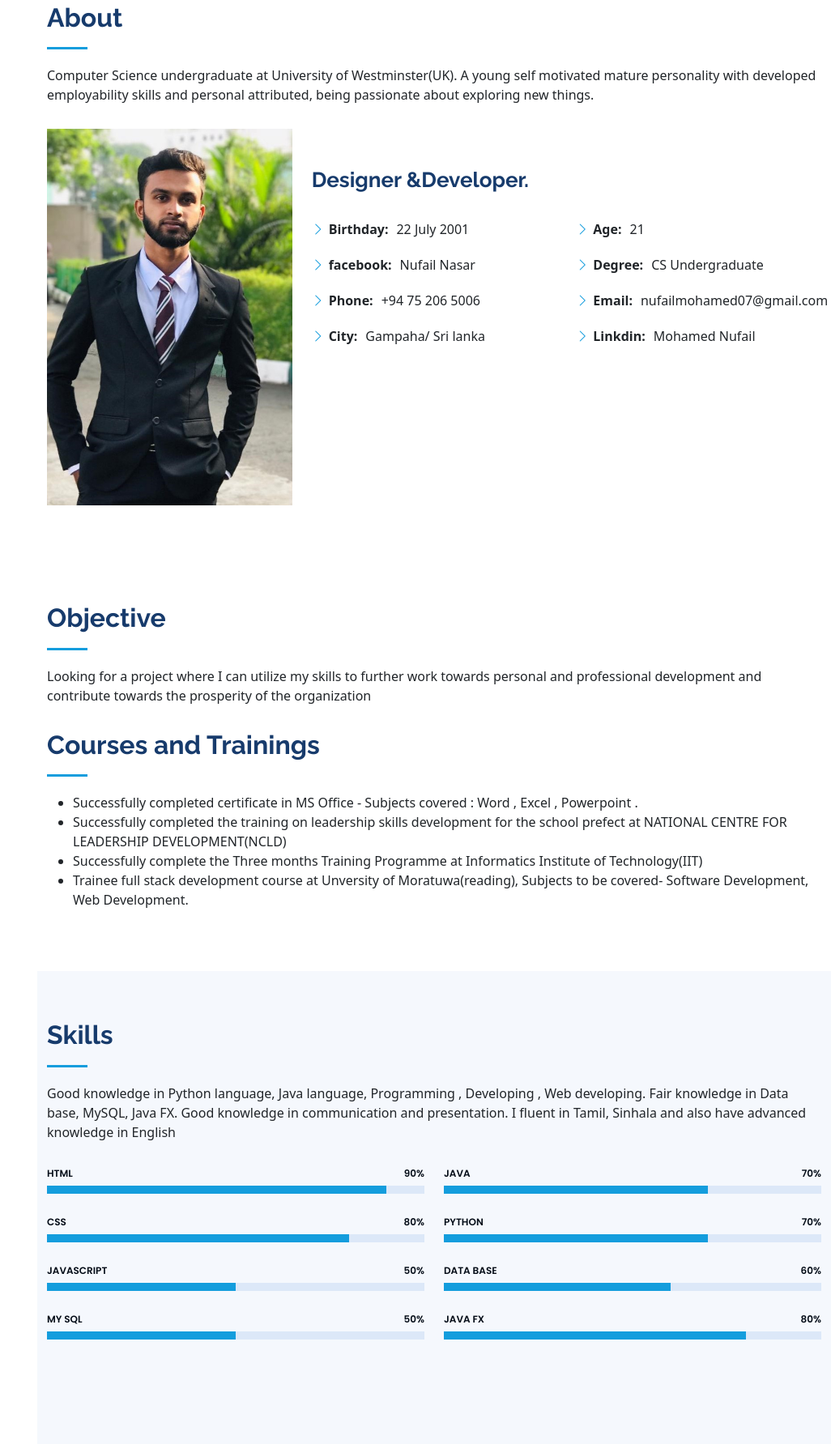
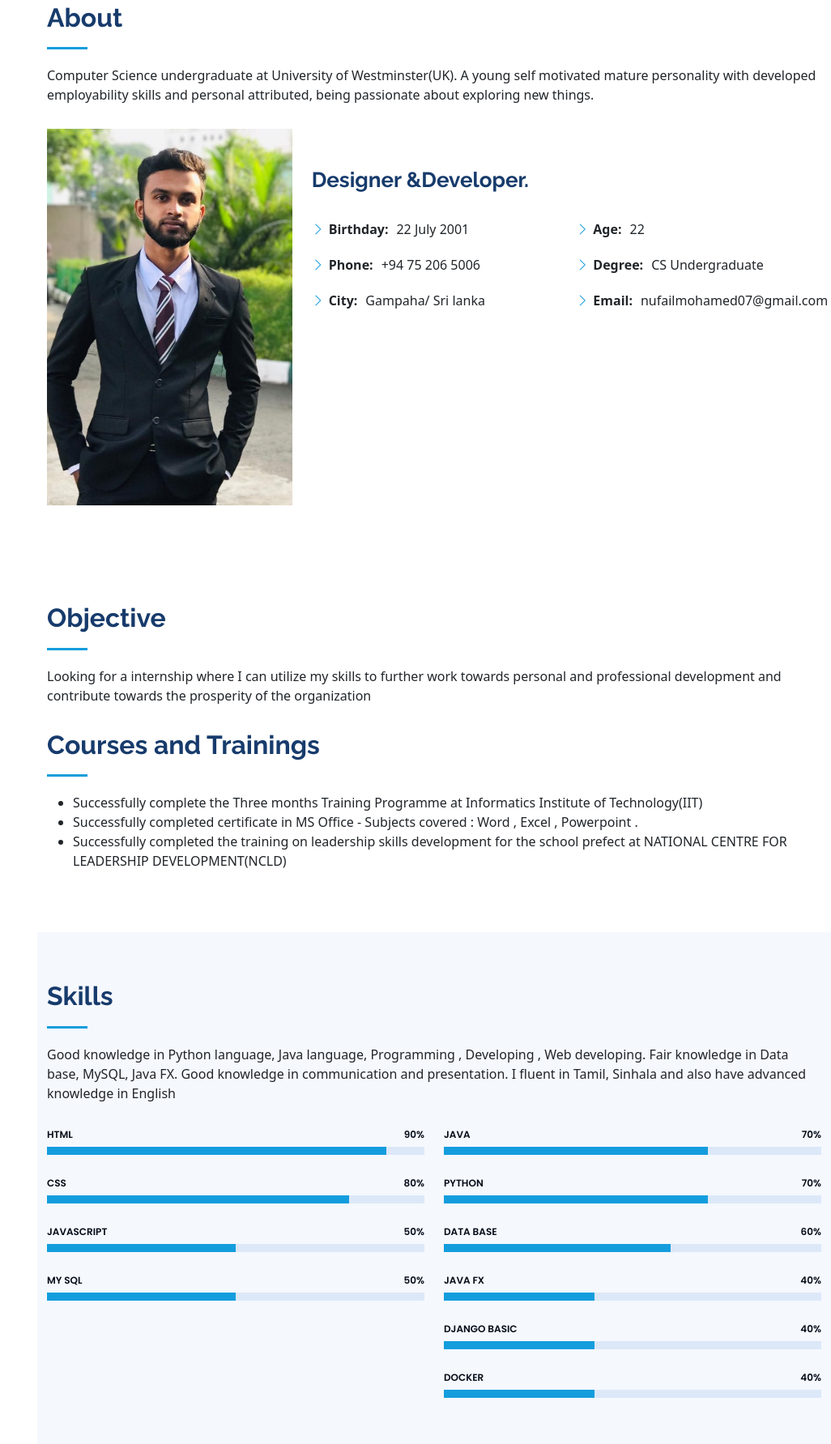
Before and after one commit to nufailgithub/nufailgithub.github.io, a plain HTML site: page index.html in a window 1280 px wide. Shown: the part 857-2640 px from the top of the page at 81% size, without its empty margins (254-1280 px from the left). Drawn offline with nearby package versions, Linux system fonts and the light colour scheme.

Commit message:
Update index.html

```diff
--- a/index.html
+++ b/index.html
@@ -38,10 +38,8 @@
         <img src="assets/img/profile1.jpg" alt="" class="img-fluid rounded-circle">
         <h1 class="text-light"><a href="index.html">Mohamed Nufail</a></h1>
         <div class="social-links mt-3 text-center">
-          <a href="#" class="twitter"><i class="bx bxl-twitter"></i></a>
-          <a href="#" class="facebook"><i class="bx bxl-facebook"></i></a>
-          <a href="#" class="instagram"><i class="bx bxl-instagram"></i></a>
-          <a href="#" class="linkedin"><i class="bx bxl-linkedin"></i></a>
+          <a href="www.linkedin.com/in/mohamed-nufail-a85ab6215" class="linkedin"><i class="bx bxl-linkedin"></i></a>
+          <a href="https://github.com/nufailgithub?tab=repositories" class="github"><i class="bx bxl-github"></i></a>
         </div>
       </div>
 
@@ -93,7 +91,6 @@
                 <ul>
                   <br>
                   <li><i class="bi bi-chevron-right"></i> <strong>Birthday:</strong> <span>22 July 2001</span></li>
-                  <li><i class="bi bi-chevron-right"></i> <strong>facebook:</strong> <span>Nufail Nasar</span></li>
                   <li><i class="bi bi-chevron-right"></i> <strong>Phone:</strong> <span>+94 75 206 5006</span></li>
                   <li><i class="bi bi-chevron-right"></i> <strong>City:</strong> <span>Gampaha/ Sri lanka</span></li>
                 </ul>
@@ -101,10 +98,9 @@
               <div class="col-lg-6">
                 <br>
                 <ul>
-                  <li><i class="bi bi-chevron-right"></i> <strong>Age:</strong> <span>21</span></li>
+                  <li><i class="bi bi-chevron-right"></i> <strong>Age:</strong> <span>22</span></li>
                   <li><i class="bi bi-chevron-right"></i> <strong>Degree:</strong> <span>CS Undergraduate</span></li>
                   <li><i class="bi bi-chevron-right"></i> <strong>Email:</strong> <span>nufailmohamed07@gmail.com</span></li>
-                  <li><i class="bi bi-chevron-right"></i> <strong>Linkdin:</strong> <span> Mohamed Nufail</span></li>
                 </ul>
               </div>
             </div>
@@ -122,7 +118,7 @@
         <div id="Objective" class="section-title">
           <h2>Objective</h2>
           <p>
-            Looking for a project where I can utilize my skills
+            Looking for a internship where I can utilize my skills
             to further work towards personal and
             professional development and contribute towards
             the prosperity of the organization</p>
@@ -131,10 +127,9 @@
         <div class="section-title">
           <h2>Courses and Trainings</h2>
           <ul>
+            <li><span>Successfully complete the Three months Training Programme at Informatics Institute of Technology(IIT)</span></li>
             <li><span>Successfully completed certificate in MS Office -  Subjects covered : Word , Excel , Powerpoint .</span></li>
             <li><span>Successfully completed the training on leadership skills development for the school prefect at NATIONAL CENTRE FOR LEADERSHIP DEVELOPMENT(NCLD)</span></li>
-            <li><span>Successfully complete the Three months Training Programme at Informatics Institute of Technology(IIT)</span></li>
-            <li><span>Trainee full stack development course at Unversity of Moratuwa(reading), Subjects to be covered- Software  Development, Web Development.</span></li>
           </ul>
         </div>
 
@@ -213,11 +208,26 @@
             </div>
 
             <div class="progress">
-              <span class="skill">Java FX <i class="val">80%</i></span>
+              <span class="skill">Java FX <i class="val">40%</i></span>
               <div class="progress-bar-wrap">
-                <div class="progress-bar" role="progressbar" aria-valuenow="80" aria-valuemin="0" aria-valuemax="100"></div>
+                <div class="progress-bar" role="progressbar" aria-valuenow="40" aria-valuemin="0" aria-valuemax="100"></div>
               </div>
             </div>
+
+            <div class="progress">
+              <span class="skill">Django Basic<i class="val">40%</i></span>
+              <div class="progress-bar-wrap">
+                <div class="progress-bar" role="progressbar" aria-valuenow="40" aria-valuemin="0" aria-valuemax="100"></div>
+              </div>
+            </div>
+
+            <div class="progress">
+              <span class="skill">Docker<i class="val">40%</i></span>
+              <div class="progress-bar-wrap">
+                <div class="progress-bar" role="progressbar" aria-valuenow="40" aria-valuemin="0" aria-valuemax="100"></div>
+              </div>
+            </div>
+
 
           </div>
 
@@ -246,7 +256,7 @@
             </div>
 
             <div class="swiper-slide">
-              <div class="testimonial-item" data-aos="fade-up">
+              <div class="testimonial-item" data-aos="fade-up" data-aos-delay="200">
                 <p>A simple attractive website app, front end developed by using Java FX frame work.</p>
                 <img src="assets/img/javaFX .jpg" class="testimonial-img" alt="">
                 <h3>Vehicle Repairing App</h3>
@@ -255,7 +265,7 @@
             </div>
 
             <div class="swiper-slide">
-              <div class="testimonial-item" data-aos="fade-up" data-aos-delay="100">
+              <div class="testimonial-item" data-aos="fade-up" data-aos-delay="200">
                 <p>This is the project we done in group project. We mainly focused on Documentations in this project, Also we developed the front end using Html, CSS and JavaScript.</p>
                 <img src="assets/img/LMS.jpg" class="testimonial-img" alt="">
                 <h3>Library Managment System</h3>
@@ -271,6 +281,7 @@
                 <h4>Quality Assurance </h4>
               </div>
             </div>
+
 
           </div>
           <div class="swiper-pagination"></div>
```
